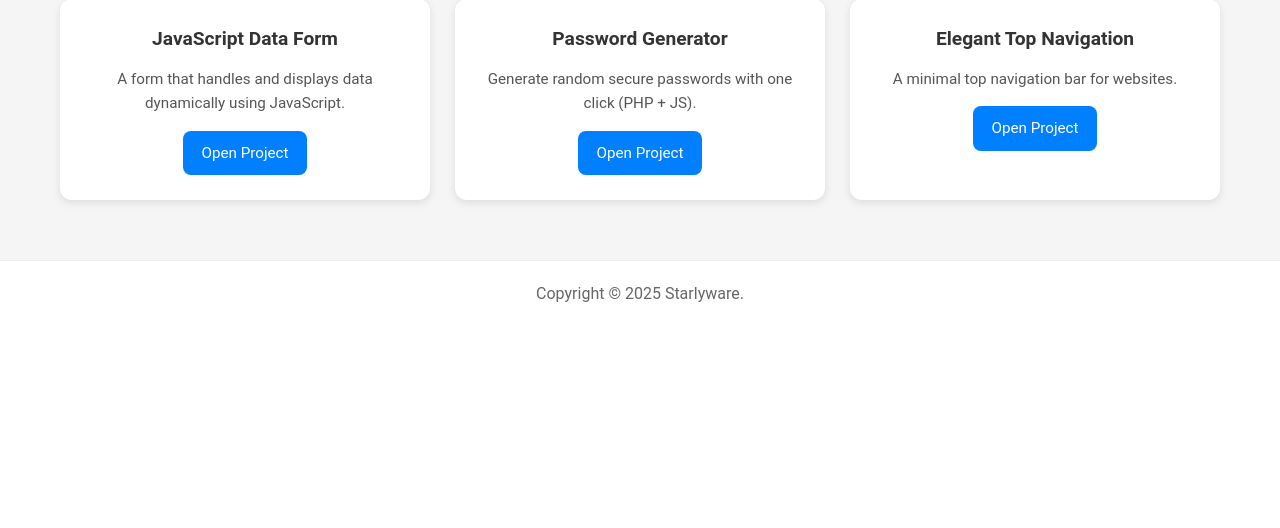
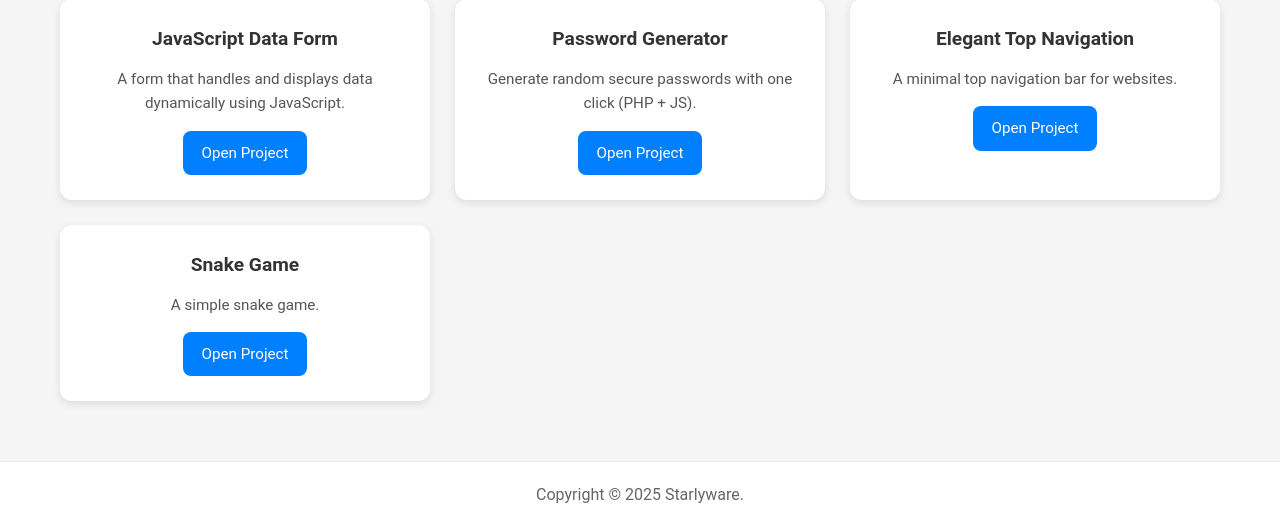
Before and after one commit to Starlyware/starlycode-projects, a PHP site: page / in a window 1280 px wide. Shown: the part 615-1143 px from the top of the page. Before the commit the page ends 917 px from the top, so only its background shows below. Run offline with PHP 8.4, Linux system fonts and the light colour scheme.

Commit message:
Some fix

```diff
--- a/Snake/style.css
+++ b/Snake/style/style.css
@@ -1,3 +1,9 @@
+/*
+  Project: Snake Game
+  Author: Infamick (https://github.com/Infamousmick)
+  License: http://www.apache.org/licenses/LICENSE-2.0
+*/
+
 body {
   margin: 0;
   font-family: Arial, sans-serif;
--- a/index.html
+++ b/index.html
@@ -72,6 +72,12 @@
                 <a href="Elegant Top Navigation/index.html" class="btn">Open Project</a>
             </div>
 
+            <div class="card">
+              <h3>Snake Game</h3>
+              <p>A simple snake game.</p>
+              <a href="Snake/index.html" class="btn">Open Project</a>
+            </div>
+
         </div>
     </div>
 
```
Also changed, not shown: Snake/index.html (+14 -7 lines), Snake/js/script.js (renamed from Snake/script.js, +10 -4 lines), README.md, 1 other file.
